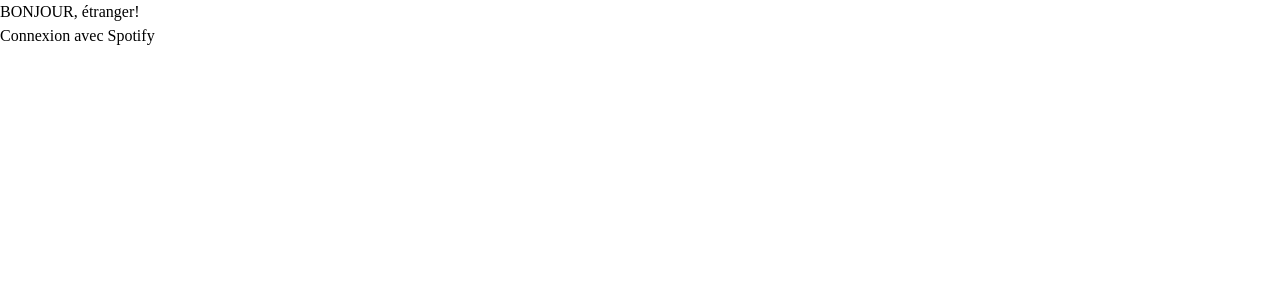
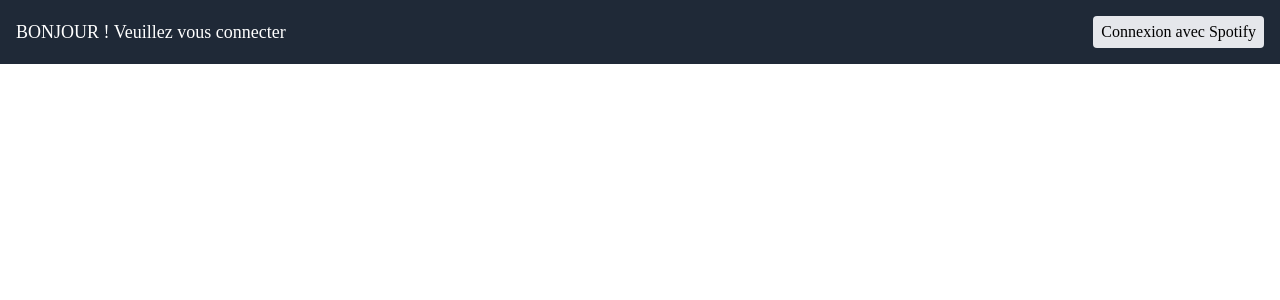
Before and after one commit to ZIRTR0X/POC_Spotify_Blind_Test, a Next.js app in the folder poc_spotitest/: page / in a window 1280 px wide. Shown: the top 300 px of the page. Built offline with nearby package versions, Linux system fonts and the light colour scheme; no server answers.

Commit message:
UPD : UI

```diff
--- a/poc_spotitest/src/pages/index.tsx
+++ b/poc_spotitest/src/pages/index.tsx
@@ -32,12 +32,10 @@ const getRandomSongFromLibrary = async (session: any, setPlayingTrack: Function)
       uri: randomTrack.uri,
     });
 
-    // Utilisez le composant ReactPlayer pour jouer la musique
     setPlayingTrack(randomTrack);
 
   } catch (error) {
     console.error('Error fetching user library:', error.response?.data || error.message);
-    // Handle errors accordingly.
   }
 };
 
@@ -58,25 +56,21 @@ const Home: NextPage = () => {
   };
 
   const handleSubmitAnswer = () => {
-    // Comparez la réponse proposée avec le nom de la chanson en cours
     if (playingTrack && userAnswer.toLowerCase() === playingTrack.name.toLowerCase()) {
-      // Réponse correcte, ajoutez 100 points au score
       setScore(score + 100);
 
-      // Changez la musique
       getRandomSongFromLibrary(session, setPlayingTrack);
 
-      // Effacez la réponse précédente
       setUserAnswer('');
       console.log("Réponse ok")
     } else {
-      // Réponse incorrecte, vous pouvez gérer cela en conséquence
+      setScore(score + 10);
       console.log('Réponse incorrecte, essayez à nouveau.'+userAnswer.toLowerCase()+"-"+playingTrack.name.toLowerCase());
     }
   };
 
   return (
-    <div >
+    <div>
       <Head>
         <title>SpotiGame</title>
         <meta name="description" content="" />
@@ -84,65 +78,93 @@ const Home: NextPage = () => {
       </Head>
 
       <main>
-        <h1>
-          BONJOUR,{' '}
+        <div className="bg-gray-800 p-4 flex justify-between items-center">
+          <h1 className="text-white text-lg">
+            BONJOUR !{' '}
             {session.status === 'authenticated'
-            ? session.data.user?.name || 'friend'
-            : 'étranger'}
-          !
+              ? session.data.user?.name || ''
+              : 'Veuillez vous connecter'}
           </h1>
-        <p>
+          <div>
             {session.status === 'authenticated' ? (
               <>
                 <button
                   type="button"
                   onClick={() => signOut()}
+                  className="bg-gray-200 text-black px-2 py-1 rounded"
                 >
-                Sign out {session.data.user?.email}
+                  Déconnexion {session.data.user?.email}
                 </button>
 
-              {playingTrack && (
-                <ReactPlayer
-                  url={playingTrack.preview_url} // ou tout autre URL audio
-                  playing={true}
-                  controls={true}
-                  volume={1}
-                />
-              )}
+
               </>
             ) : (
               <button
                 type="button"
-              style={{ '--accent-color': '#15883e' }}
                 onClick={() => signIn('spotify')}
                 disabled={session.status === 'loading'}
+                className="bg-gray-200 text-black px-2 py-1 rounded"
               >
                 Connexion avec Spotify
               </button>
             )}
-        </p>
+          </div>
+        </div>
+
+        <div className="bg-gray-300 flex flex-col items-center justify-center space-y-4">
           {playingTrack && (
-          <>
+            <div className="mx-auto">
+              <ReactPlayer
+                url={playingTrack.preview_url}
+                playing={true}
+                controls={true}
+                volume={1}
+                width="300px"
+                height="200px"
+              />
+            </div>
+          )}
+        </div>
+        <div className="bg-gray-400">
+          {playingTrack && (
+
+              <div className="flex flex-col items-center space-y-2">
+                <h1> Score : {score}</h1>
+                <form>
+                  <label className="text-lg">
+                    Réponse:
+                    <input
+                      type="text"
+                      value={userAnswer}
+                      onChange={handleAnswerChange}
+                      className="border border-gray-300 px-2 py-1 rounded"
+                    />
+                  </label>
+                  <button
+                    type="button"
+                    onClick={handleSubmitAnswer}
+                    className="bg-gray-500 text-white px-4 py-2 rounded"
+                  >
+                    Soumettre
+                  </button>
+
                   <button
                     type="button"
                     onClick={() => getRandomSongFromLibrary(session, setPlayingTrack)}
+                    className="bg-gray-500 text-white px-4 py-2 rounded"
                   >
                     Passer
                   </button>
-            <form>
-              <label>
-                Réponse:
-                <input type="text" value={userAnswer} onChange={handleAnswerChange} />
-              </label>
-              <button type="button" onClick={handleSubmitAnswer}>
-                Soumettre
-              </button>
                 </form>
-          </>
+              </div>
+
           )}
+        </div>
+
       </main>
     </div>
   );
+
 };
 
 export default Home;
```
Lines whose indentation alone changed are shown as unchanged.
